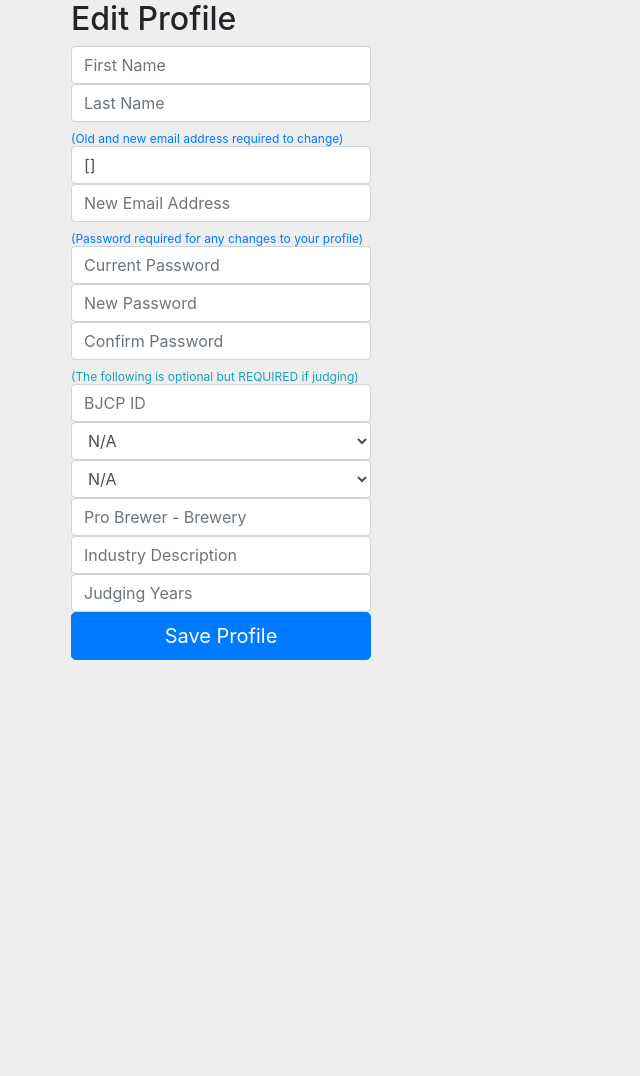
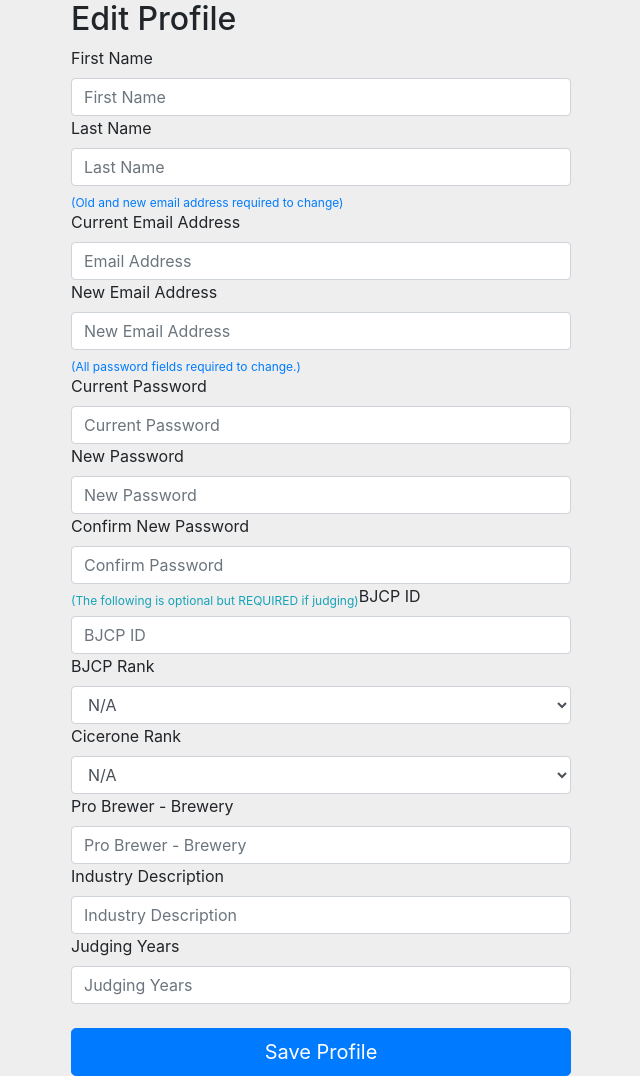
Before and after one commit to CIA-Homebrew/BJCP-Scoresheet, a Node server app: page /profile/edit in a window 1280 px wide. Shown: the part 56-1132 px from the top of the page, without its empty margins (14-654 px from the left). Before the commit the page ends 716 px from the top, so only its background shows below. Run offline with Node 20, Linux system fonts and the light colour scheme; the visitor is signed in with stand-in values (Sample User, id 1); some libraries are stand-ins or nearby versions.

Commit message:
Edit profile page updated, user object saving updated, need to fix password change function. Changed post path of edit profile for consistency.

```diff
--- a/controllers/AuthController.js
+++ b/controllers/AuthController.js
@@ -7,12 +7,14 @@
 
 let userController = {};
 
+let hasError = false;
+
 function errorProcessor(err, req) {
 	// Sort out our custom error messages
-	//let _err = [];
 	_fields.forEach(function(v) {
 		if (err.errors && typeof err.errors[v] !== "undefined") {
 			req.flash("error", err.errors[v].message);
+			hasError = true;
 		}
 	});
 
@@ -20,15 +22,15 @@
 	switch (err.name) {
 		case "UserExistsError":
 		case "MissingPasswordError":
+		case "CustomError":
 			req.flash("error", err.message);
+			hasError = true;
 			break;
 		// Don't use a default it doubles for the custom error messages
 		default:
 			//_err.push(err.message);
 			break;
 	}
-
-	//return _err;
 }
 
 // Restrict access to root page
@@ -116,33 +118,82 @@
 
 // Post profile edit page
 userController.saveProfile = function(req, res) {
-	// Password match
-	let passwd = null;
+	// Login is good, now just make sure we have a good user object to modify
+	User.findById(req.user.id, function (err, user) {
+		// Something went wrong...
+		if (err || !user) {
+			// Push the processed errors to the flash handler
+			errorProcessor(err, req);
+			// Render our profile page again to show errors
+			return res.render('profile', {
+				fData: user,
+				title : appConstnats.APP_NAME + " - Edit Profile"
+			});
+		}
 
-	// If the user provided both "new" password and confirm password we are changing the password
-	if (req.body.new_password.length > 0 && req.body.new_passwordC.length > 0 && req.body.new_password === req.body.new_passwordC) {
-		passwd = req.body.new_password;
-	}
+		// Make sure the provided existing username/email matches what we have in the DB if we have a new address populated
+		if (req.body.new_username.trim() !== "") {
+			if (req.body.username === user.username[0]) {
+				user.username = req.body.new_username;
+			} else {
+				errorProcessor({name:"CustomError", message: 'Email address does not match existing.'}, req);
+			}
+		}
 
-	let newUser = new User({
-		username : req.body.username,
-		forename: req.body.forename,
-		surname: req.body.surname,
-		password: passwd,
-		bjcp_id: req.body.bjcp_id,
-		bjcp_rank: req.body.bjcp_rank,
-		cicerone_rank: req.body.cicerone_rank,
-		pro_brewer_brewery: req.body.pro_brewer_brewery,
-		industry_description: req.body.industry_description,
-		judging_years: req.body.judging_years
-	});
+		user.forename = req.body.forename;
+		user.surname = req.body.surname;
+		user.bjcp_id = req.body.bjcp_id;
+		user.bjcp_rank = req.body.bjcp_rank;
+		user.cicerone_rank = req.body.cicerone_rank;
+		user.pro_brewer_brewery = req.body.pro_brewer_brewery;
+		user.industry_description = req.body.industry_description;
+		user.judging_years = req.body.judging_years;
 
-	// We only update the data if the user provides the correct password.
-	passport.authenticate('local', {
-		failureRedirect: '/login'
-	})(req, res, function() {
-		// Login is good, set the user data and go back home
-		res.redirect('/');
+		if (hasError) {
+			// Render our profile page again to show errors
+			console.log("ping2");
+			return res.render('profile', {
+				user: user,
+				title : appConstnats.APP_NAME + " - Edit Profile"
+			});
+		}
+
+		// If the user provided both "new" password and confirm password we are changing the password
+		if (req.body.new_password.length > 0 && req.body.new_passwordC.length > 0 && req.body.current_password.length > 0) {
+			if (req.body.new_password === req.body.new_passwordC) {
+				/**
+				 * FIX THIS!
+				user.changePassword(req.body.password, req.body.new_password, function(err) {
+					if (err) {
+						console.log("ping1");
+						// Push the processed errors to the flash handler
+						errorProcessor(err, req);
+					}
+				});
+				 **/
+			} else {
+				errorProcessor({name:"CustomError", message: 'Passwords do not match.'}, req);
+			}
+		}
+
+		// don't forget to save!
+		user.save(function (err) {
+			// Something went wrong...
+			if (err) {
+				// Push the processed errors to the flash handler
+				errorProcessor(err, req);
+				// Render our profile page again to show errors
+				return res.render('profile', {
+					user: user,
+					title : appConstnats.APP_NAME + " - Edit Profile"
+				});
+			}
+		});
+
+		// Finally show the profile edit page again.
+		console.log("end");
+		req.flash("success", 'Profile edit successful!');
+		res.redirect('/profile/edit');
 	});
 };
 
--- a/models/User.js
+++ b/models/User.js
@@ -16,10 +16,11 @@
 			message: props => "Invalid email address provided."
 		}
 	},
+	/**
 	password: {
 		type: String,
 		require: [true, "Password is missing."]
-	},
+	},**/
 	forename: {
 		type: String,
 		require: [true, "First name is missing or invalid."],
--- a/routes/core.js
+++ b/routes/core.js
@@ -32,8 +32,8 @@
 // route for user profile edit
 router.get('/profile/edit', authMiddle.isAuthenticated, authController.editProfile);
 
-//route for user profile edit post
-router.post('/profile/save', authController.saveProfile);
+// route for user profile edit
+router.post('/profile/edit', authMiddle.isAuthenticated, authController.saveProfile);
 
 //* SCORESHEET FUNCTIONS *//
 
--- a/views/profile.pug
+++ b/views/profile.pug
@@ -2,7 +2,7 @@
 
 block content
 	.container
-		form.form-signin(role='form', action="/profile/save", method="post", style='max-width: 300px;')
+		form.form-signin(role='form', action="/profile/edit", method="post", style='max-width: 500px;')
 			h2.form-profile-heading Edit Profile
 			if typeof(error) !== "undefined" && error.length > 0
 				p.text-danger
@@ -10,36 +10,56 @@
 					each val in error
 						p.text-danger=val
 
-			input.form-control(type='text', name="forename", placeholder='First Name', value=(typeof user === "undefined" ? "" : user.forename))
-			input.form-control(type='text', name="surname", placeholder='Last Name', value=(typeof user === "undefined" ? "" : user.surname))
+			label(for='forename') First Name
+			input.form-control(type='text', name="forename", id="forename", placeholder='First Name', value=(typeof user === "undefined" ? "" : user.forename))
+
+			label(for='surname') Last Name
+			input.form-control(type='text', name="surname", id="surname", placeholder='Last Name', value=(typeof user === "undefined" ? "" : user.surname))
+
 			sub.text-primary (Old and new email address required to change)
-			input.form-control(type='text', name="username", placeholder='Email Address', value=(typeof user === "undefined" ? "" : user.username))
-			input.form-control(type='text', name="new_username", placeholder='New Email Address')
-			sub.text-primary (Password required for any changes to your profile)
-			input.form-control(type='password', name="current_password", placeholder='Current Password')
-			input.form-control(type='password', name="new_password", placeholder='New Password')
-			input.form-control(type='password', name="new_passwordC", placeholder='Confirm Password')
+			br
+			label(for='username') Current Email Address
+			//- Passport stores username in an array to use the first element
+			input.form-control(type='text', name="username", id="username", placeholder='Email Address', value=(typeof user === "undefined" ? "" : user.username[0]))
+			label(for='new_username') New Email Address
+			input.form-control(type='text', name="new_username", id="new_username", placeholder='New Email Address')
+
+			sub.text-primary (All password fields required to change.)
+			br
+			label(for='current_password') Current Password
+			input.form-control(type='password', name="current_password", id="current_password", placeholder='Current Password')
+			//- sub.text-primary (Both fields required to change password )
+			label(for='new_password') New Password
+			input.form-control(type='password', name="new_password", id="new_password", placeholder='New Password')
+			label(for='new_passwordC') Confirm New Password
+			input.form-control(type='password', name="new_passwordC", id="new_passwordC", placeholder='Confirm Password')
 			sub.text-info (The following is optional but REQUIRED if judging)
-			input.form-control(type='text', name="bjcp_id", placeholder='BJCP ID', value=(typeof user === "undefined" ? "" : user.bjcp_id))
-			select.form-control(name="bjcp_rank", selected=(typeof user === "undefined" ? 'N/A' : user.bjcp_rank))
+			label(for='bjcp_id') BJCP ID
+			input.form-control(type='text', name="bjcp_id", id="bjcp_id", placeholder='BJCP ID', value=(typeof user === "undefined" ? "" : user.bjcp_id))
+			label(for='bjcp_rank') BJCP Rank
+			select.form-control(name="bjcp_rank", id="bjcp_rank")
 				option(value='N/A' selected=true) N/A
-				option(value='Recognized' selected=user.bjcp_rank == 'Recognized') BJCP Recognized
-				option(value='Certified' selected=user.bjcp_rank == 'Certified') BJCP Certified
-				option(value='National' selected=user.bjcp_rank == 'National') BJCP National
-				option(value='Master' selected=user.bjcp_rank == 'Master') BJCP Master
-				option(value='GrandMaster' selected=user.bjcp_rank == 'GrandMaster') BJCP Grand Master
-				option(value='Apprentice' selected=user.bjcp_rank == 'Apprentice') BJCP Apprentice
-				option(value='Affiliated' selected=user.bjcp_rank == 'Affiliated') BJCP Affiliated
-			select.form-control(name="cicerone_rank", selected=(typeof user === "undefined" ? 'N/A' : user.cicerone_rank))
+				option(value='Recognized' selected= user.bjcp_rank === 'Recognized') BJCP Recognized
+				option(value='Certified' selected= user.bjcp_rank === 'Certified') BJCP Certified
+				option(value='National' selected= user.bjcp_rank === 'National') BJCP National
+				option(value='Master' selected= user.bjcp_rank === 'Master') BJCP Master
+				option(value='GrandMaster' selected= user.bjcp_rank === 'GrandMaster') BJCP Grand Master
+				option(value='Apprentice' selected= user.bjcp_rank === 'Apprentice') BJCP Apprentice
+				option(value='Affiliated' selected= user.bjcp_rank === 'Affiliated') BJCP Affiliated
+			label(for='cicerone_rank') Cicerone Rank
+			select.form-control(name="cicerone_rank", id="cicerone_rank")
 				option(value='N/A' selected=true) N/A
-				option(value='level1' selected=user.cicerone_rank == 'level1') Level 1 - Certified Beer Server
-				option(value='level2' selected=user.cicerone_rank == 'level2') Level 2 - Certified Cicerone
-				option(value='level3' selected=user.cicerone_rank == 'level3') Level 3 - Advanced Cicerone
-				option(value='level4' selected=user.cicerone_rank == 'level4') Level 4 - Master Cicerone
+				option(value='level1' selected= user.cicerone_rank === 'level1') Level 1 - Certified Beer Server
+				option(value='level2' selected= user.cicerone_rank === 'level2') Level 2 - Certified Cicerone
+				option(value='level3' selected= user.cicerone_rank === 'level3') Level 3 - Advanced Cicerone
+				option(value='level4' selected= user.cicerone_rank === 'level4') Level 4 - Master Cicerone
 			//- input.form-control(type='text', name="bjcp_rank", placeholder='BJCP Rank', value=(typeof user === "undefined" ? "" : user.bjcp_rank))
 			//- input.form-control(type='text', name="cicerone_rank", placeholder='Cicerone Rank', value=(typeof user === "undefined" ? "" : user.cicerone_rank))
-			input.form-control(type='text', name="pro_brewer_brewery", placeholder='Pro Brewer - Brewery', value=(typeof user === "undefined" ? "" : user.pro_brewer_brewery))
-			input.form-control(type='text', name="industry_description", placeholder='Industry Description', value=(typeof user === "undefined" ? "" : user.industry_description))
-			input.form-control(type='text', name="judging_years", placeholder='Judging Years', value=(typeof user === "undefined" ? "" : user.judging_years))
-
+			label(for='pro_brewer_brewery') Pro Brewer - Brewery
+			input.form-control(type='text', name="pro_brewer_brewery", id="pro_brewer_brewery", placeholder='Pro Brewer - Brewery', value=(typeof user === "undefined" ? "" : user.pro_brewer_brewery))
+			label(for='industry_description') Industry Description
+			input.form-control(type='text', name="industry_description", id="industry_description", placeholder='Industry Description', value=(typeof user === "undefined" ? "" : user.industry_description))
+			label(for='judging_years') Judging Years
+			input.form-control(type='number', name="judging_years", id="judging_years", placeholder='Judging Years', value=(typeof user === "undefined" ? "" : user.judging_years))
+			br
 			button.btn.btn-lg.btn-primary.btn-block(type='submit') Save Profile
```
